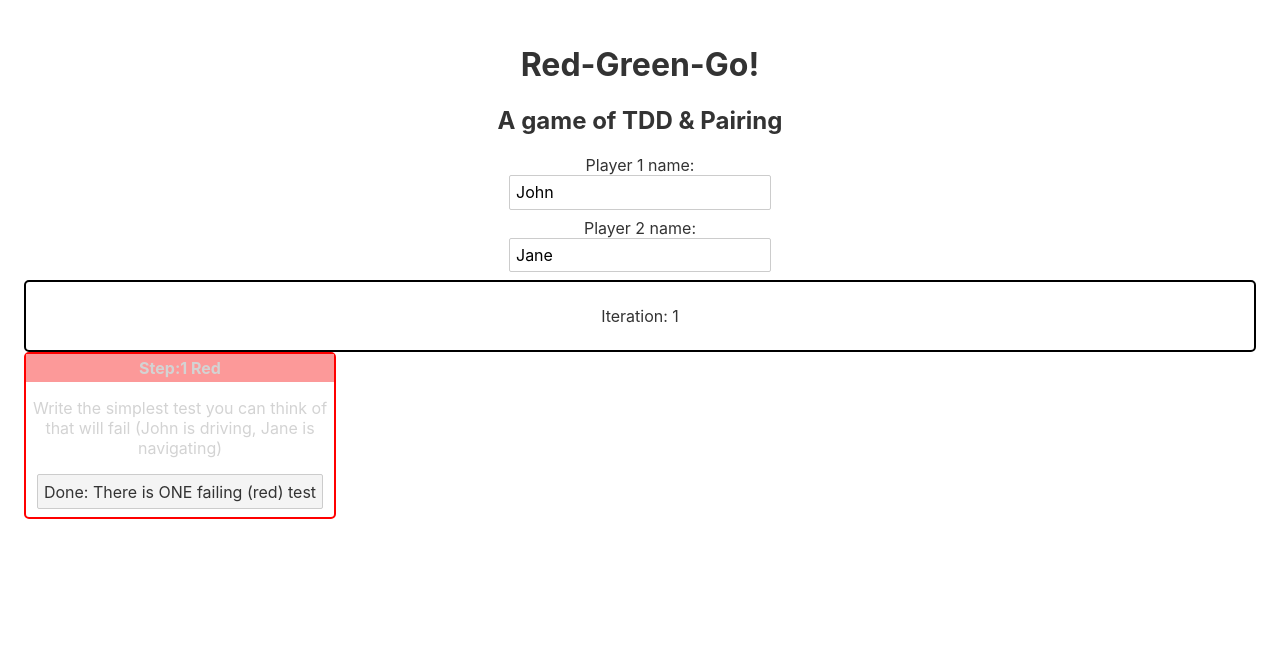
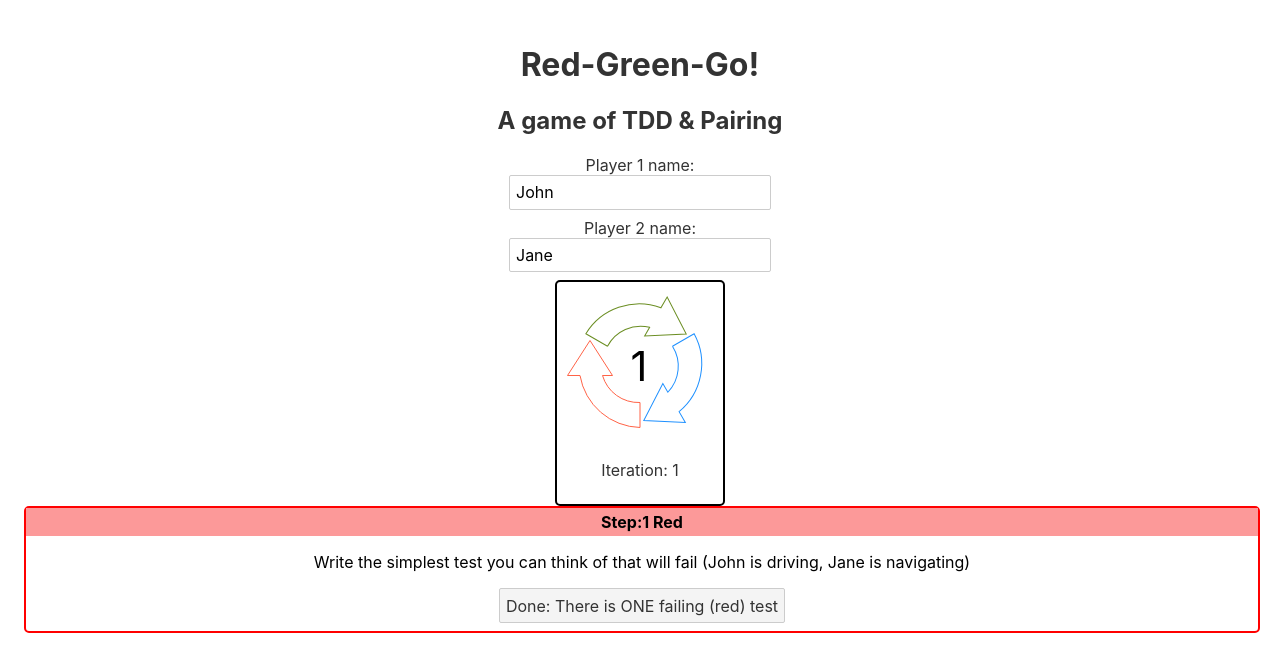
Before and after one commit to kenpower/RedGreenGoWeb, a Svelte app: page / in a window 1280 px wide. Both pictures are taken after a click on the input "Start". Shown: the top 672 px of the page. Built offline with nearby package versions, Linux system fonts and the light colour scheme.

Commit message:
basic interface with spinner

```diff
--- a/src/App.svelte
+++ b/src/App.svelte
@@ -15,13 +15,7 @@
 		padding: 1em;
 		max-width: 240px;
 		margin: 0 auto;
-	}
-
-	h1 {
-		color: #ff3e00;
-		text-transform: uppercase;
-		font-size: 4em;
-		font-weight: 100;
+		font-family: -apple-system, BlinkMacSystemFont, "Segoe UI", Roboto, Oxygen-Sans, Ubuntu, Cantarell, "Helvetica Neue", sans-serif;
 	}
 
 	@media (min-width: 640px) {
--- a/src/components/Game.svelte
+++ b/src/components/Game.svelte
@@ -1,56 +1,70 @@
 <script>
 import  Step  from './Step.svelte';
 import  Iteration  from './Iteration.svelte';
+import  Temp  from './Temp.svelte';
 
 //export const iterations = writable([]);
 
 var states = [
     { name: "Red",  class: "red", next: 1, description:"Write the simplest test you can think of that will fail" , buttonText: "Done: There is ONE failing (red) test"},
-    { name: "Swap", class: "swap", next: 2, description:"Swap the roles of driver and navigator", buttonText: "Done: All the test are now passing (green)" },
-    { name: "Green",  class: "green", next: 3 , description:"Write just enough code to make the failing test pass",  },
+    { name: "Swap", class: "swap", next: 2, description:"Swap the roles of driver and navigator", buttonText: "" },
+    { name: "Green",  class: "green", next: 3 , description:"Write just enough code to make the failing test pass",  buttonText: "Done: All the test are now passing (green)" },
     { name: "Refactor",  class: "refactor", next: 0,  description:"Clean up the code you've just written" ,buttonText: "Done: The code is better and all tests are still passing!"},
 ];
 
 var players = ["John", "Jane"];
 
-var curState = states[0];
+let curState = undefined
 var curDriver = 0;
 var curNavigator = 1;
 var stepNumber = 1;
 var iterationCounter = 1;
-var iterationEl;
-var curStep;
-var steps=[];
+var curIteration;
+var step = undefined;
+let steps=[];
 var iterations=[];
-
 
 function startGame(){
     document.getElementById("startBtn").disabled = true;
     document.getElementById("startBtn").style.display = "none";
     nextStep();
-
 }
 
 function nextStep() {
-    if(curStep){
-        //iterationEl.removeChild(iterationEl.lastChild);
-        addStep(curState, stepNumber, players[curDriver], players[curNavigator]);
-        stepNumber++;
+    step= new Object();
+    if(!curState){
+      curState = states[0]
     }
+    else{
+      curState=states[curState.next];
+    }
+
     if(curState.name=="Red") {
-        iterations.push(iterationCounter)
-        iterations=iterations
+        if(curIteration) curIteration.phase=4;
+        curIteration =  {phase:1, index:iterationCounter}
+        iterations=[...iterations, curIteration]
         iterationCounter++;
+        console.log(iterations)
     }
+
+    if(curState.name=="Green") {
+        curIteration.phase = 2
+
+        console.log(curIteration)
+    }
+    if(curState.name=="Refactor") {
+        curIteration.phase = 3
+    }
+
     if(curState.name=="Swap") {
+        curIteration.phase = 2
         swapPairRoles();
     }
     else{
         addStep(curState, stepNumber, players[curDriver], players[curNavigator]);
         stepNumber++;
     }
-    curState=states[curState.next];
-
+    iterations=iterations
 }
 
 function swapPairRoles() {
@@ -58,37 +72,35 @@ function swapPairRoles() {
     curNavigator++;
     curDriver %= 2;
     curNavigator %= 2;
-    const newStep=buildStepElement(
+    step = buildStepObject(
         "Swap pair programming roles",
         players[curDriver] + " is now the driver and " + players[curNavigator] + " is the navigator",
         "Done:" + players[curDriver] + " has the keyboard",
         nextStep,
-        [curState.class, "step", "swap"]
+        ""+ curState.class+" step swap"
     );
-
-    curStep=newStep;
-    //iterationEl.appendChild(newStep);
 }
 
   function addStep(state, stepNumber, driverName, navigatorName) {
-    const newStep=buildStepElement(
+    step = buildStepObject(
         "Step:" + stepNumber + " " +state.name,
-        (state.description + "    ("+ driverName + " is driving"
-        + ", " + navigatorName + " is navigating)"),
+        (state.description + "    ("+ driverName + " is driving" + ", " + navigatorName + " is navigating)"),
         state.buttonText,
         nextStep,
-        [state.class, "step"]
+        ""+state.class+ " step"
     );
 
-    curStep=newStep;
-    // iterationEl.appendChild(newStep);
   }
 
-  const buildStepElement = (title, bodyText, buttonText, buttonAction, classes) => {
-
-        steps.push({title, bodyText, buttonText, buttonAction, classes})
-        steps=steps
-
+  function buildStepObject(title, bodyText, buttonText, buttonAction, classes) {
+        step= new Object();
+        step = {title, bodyText, buttonText, buttonAction, classes};
+        step.x=42
+        //steps.push(step)
+        steps=[...steps, step]
+        //curStep = step;
+        //console.log(step)
+        return step
   }
 
   const addStepToIteration = (step)=>{
@@ -108,15 +120,23 @@ function swapPairRoles() {
     <input id="startBtn" name="Submit" type="submit" value="Start" on:click={startGame}/>
     </form>
 </section>
+<div class = "iterations">
+{#each iterations as i}
+    <Iteration iterationCounter = {i.index} phase={i.phase}/>
+{/each}
+</div>
 <div>
-{#each iterations as i}
-    <Iteration iterationCounter = {i}/>
-{/each}
+{#if step}
+    <Step step = {step}/>
+{/if}
 
-{#each steps as step}
-<Step {step}/>
-{/each}
 </div>
 
 <style>
+.iterations{
+    display: flex;
+    flex-direction: row;
+    flex-wrap: wrap;
+    justify-content: space-evenly;
+}
 </style>
--- a/src/components/Iteration.svelte
+++ b/src/components/Iteration.svelte
@@ -1,14 +1,14 @@
 <script>
-    export let iterationCounter
+    import TDDCycle from "./TDDCycle.svelte";
+    export let iterationCounter = 0
+    export let phase = 0
 </script>
 
 <div class="iteration">
+    <TDDCycle phase = {phase} text={iterationCounter}></TDDCycle>
     <p class="title">
         Iteration: {iterationCounter}
     </p>
-    <div class =  "container" id = "container">
-
-    </div>
 </div>
 
 <style>
@@ -20,9 +20,7 @@
   background-color: white;
   padding: 8px;
 }
-.iteration #container{
-  display: flex;
-}
+
 
 
 </style>
--- a/src/components/Step.svelte
+++ b/src/components/Step.svelte
@@ -1,32 +1,24 @@
 <script>
     export let step;
-
-    const {title, bodyText, buttonText, buttonAction, classes} = step
-
-    let classesStr=""
-    console.log(classes)
-    classes.forEach(c => classesStr += (c + " "))
-
 </script>
 
-<div class = {classesStr}>
-    <p class = "title">{title}</p>
+<div class = {step.classes}>
+    <p class = "title">{step.title}</p>
 
     <div class ="stepBody">
-        <p>{bodyText}</p>
-        <button on:click={buttonAction}>{buttonText}</button>
+        <p>{step.bodyText}</p>
+        <button on:click={step.buttonAction}>{step.buttonText}</button>
     </div>
 </div>
 
 <style>
 
 .step{
-  color: lightgray;
+  color: black;
   width: 100%;
   border-radius: 5px;
   border-width: 2px;
   border-style: solid;
-  max-width: 25%;
 }
 
 .step p{
--- /dev/null
+++ b/src/components/TDDCycle.svelte
@@ -0,0 +1,85 @@
+<script>
+	export let phase;
+	export let text = 1
+	const phase1Col="tomato"
+	const phase2Col ="olivedrab"
+	const phase3Col ="dodgerblue"
+	let phase1FillCol = phase1Col
+	let phase2FillCol = phase2Col
+	let phase3FillCol = phase3Col
+	$:{
+		phase1FillCol = phase < 2 ?  "white" :phase1Col
+		phase2FillCol = phase < 3 ?  "white" :phase2Col
+		phase3FillCol = phase < 4 ?  "white" :phase3Col
+	}
+</script>
+
+<svg height="150" width="150">
+	  <defs>
+    <marker id="arrowheadred" markerWidth="1.5" markerHeight="2"
+    refX="0.5" refY="1" orient="auto">
+      <polygon points="0 0, 1.5 1, 0 2"   fill="tomato" />
+    </marker>
+			    <marker id="arrowheadgreen" markerWidth="1.5" markerHeight="2"
+    refX="0.5" refY="1" orient="auto">
+      <polygon points="0 0, 1.5 1, 0 2" fill="olivedrab" />
+    </marker>
+			    <marker id="arrowheadblue" markerWidth="1.5" markerHeight="2"
+    refX="0.5" refY="1" orient="auto">
+      <polygon points="0 0, 1.5 1, 0 2" fill="dodgerblue" />
+    </marker>
+  </defs>
+
+  <g>
+		<text x="0" y="0" transform="translate(74 91) scale(2.6,2.6)" style="text-anchor: middle">{text}</text>
+		<path id="arrow"
+			d="M 0 -0.75
+						l 0 -0.5
+				A 1.25 1.25, 0, 0, 0, -1.2 -0.21
+						l -0.25 0, 0.45 0.7 0.45 -0.7 -0.2 0
+						A 0.75 0.75, 0, 0, 1, 0 -0.75
+						"
+			stroke-width="0.02"/>
+
+		<g  transform="
+			translate(75 75)
+            scale(50 -50)">
+			<g>
+			<use href="#arrow"
+				fill="{phase1FillCol}"
+				stroke="{phase1Col}">
+				{#if phase == 1}
+					<animate attributeName="fill" values="white;{phase1Col};white" dur="3s" repeatCount="indefinite" />
+				{/if}
+			</use>
+
+			<use href="#arrow"
+				 fill={phase2FillCol}
+				 stroke={phase2Col}
+				 transform="rotate(-120)">
+			{#if phase == 2}
+			<animate attributeName="fill" values="white;{phase2Col};white" dur="3s" repeatCount="indefinite" />
+			{/if}
+			</use>
+
+
+			<use href="#arrow"  stroke={phase3Col} fill ={phase3FillCol} transform="rotate(120)" >
+			{#if phase == 3}
+			<animate attributeName="fill" values="white;{phase3Col};white" dur="3s" repeatCount="indefinite" />
+			{/if}
+			</use>
+
+			{#if phase == 4}
+				<animateTransform attributeName="transform"
+					attributeType="XML"
+					type="rotate"
+					from="360 0 0"
+					to="0 0 0"
+					dur="0.6s"
+					repeatCount="3"/>
+			{/if}
+
+			</g>
+		</g>
+  </g>
+</svg>
--- /dev/null
+++ b/src/components/Temp.svelte
@@ -0,0 +1,5 @@
+<script>
+    export let title
+</script>
+
+<p>{title}</p>
```
Also changed, not shown: src/components/Modal.svelte (added, +56 -0 lines), src/content/refactorCards.json (added, +63 -0 lines).
